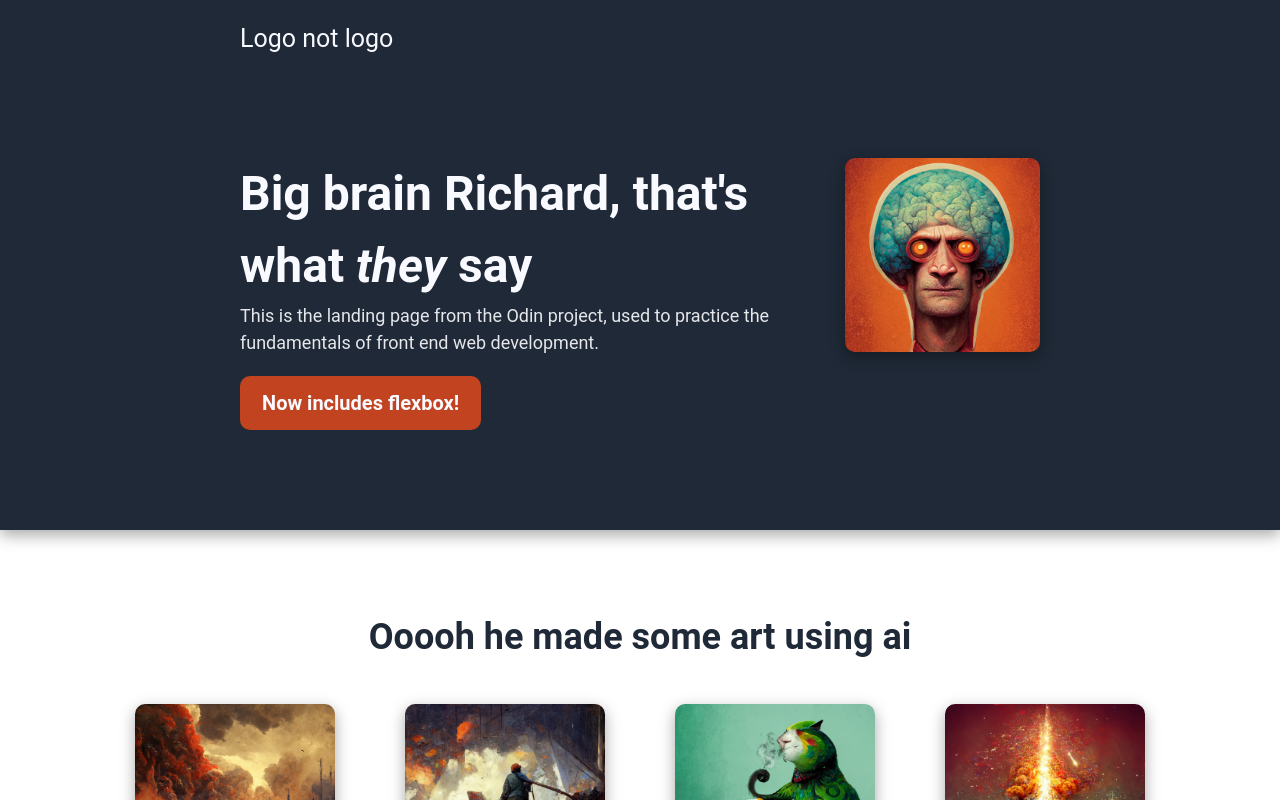
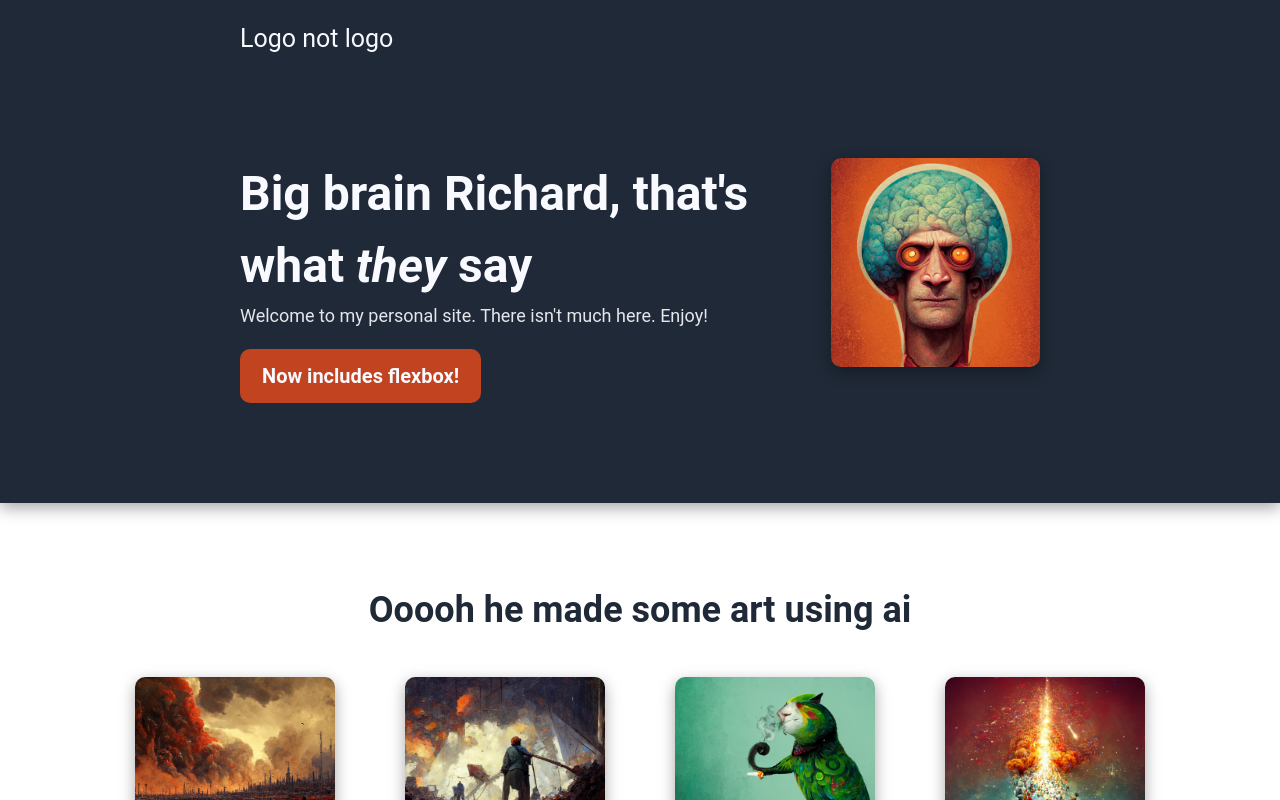
Before and after one commit to richardfwashington/personal-home-page-nextjs, a Next.js app: page / in a window 1280 px wide. Shown: the top 800 px of the page. Built offline with nearby package versions, Linux system fonts and the light colour scheme.

Commit message:
:memo: Fix some more cringe text

```diff
--- a/src/app/layout.tsx
+++ b/src/app/layout.tsx
@@ -28,7 +28,7 @@ export default function RootLayout({
           <div className="left">
             <h1>Big brain Richard, that&apos;s what <span className="italic">they</span> say</h1>
             <p className="subtext">
-              This is the landing page from the Odin project, used to practice the fundamentals of front end web development.
+              Welcome to my personal site.  There isn't much here. Enjoy!
             </p>
             <button className='mt-5'>Now includes flexbox!</button>
           </div>
```
